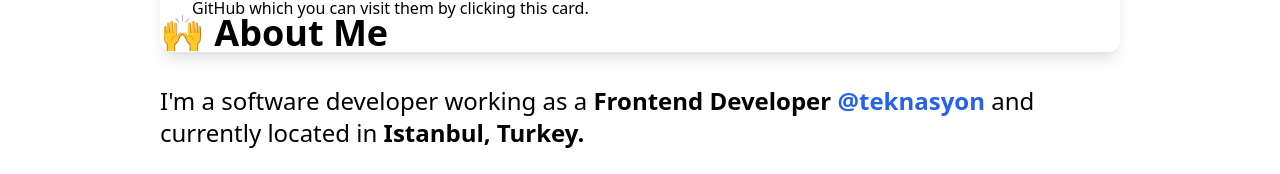
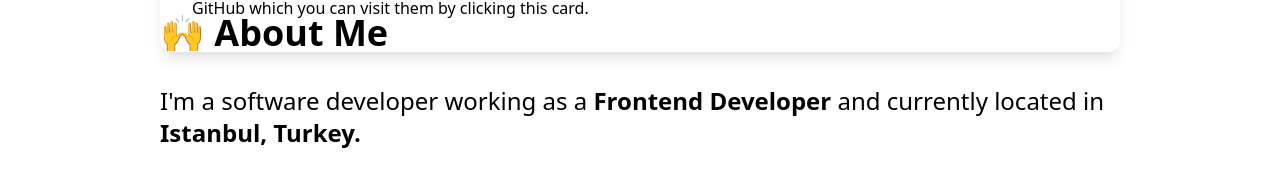
Before and after one commit to erenkulaksiz/erenk.dev, a Next.js app: page / in a window 1280 px wide. Shown: the part 1959-2133 px from the top of the page. Built offline with nearby package versions, Linux system fonts and the light colour scheme.

Commit message:
[fix] remove teknasyon

```diff
--- a/src/constants/index.js
+++ b/src/constants/index.js
@@ -12,8 +12,8 @@ export const constants = {
     landing: {
         title: "Hello, I'm Eren.",
         desc: "I'm a Frontend Developer",
-        descAttr: "@teknasyon",
-        descAttrLink: "https://teknasyon.com",
+        descAttr: "",
+        descAttrLink: "",
         githubURL: "https://github.com/erenkulaksiz",
         writerStrings: [
             `${writerHighlight("I am making projects")} since 2018`,
--- a/src/pages/index.js
+++ b/src/pages/index.js
@@ -261,11 +261,7 @@ const Landing = (props) => {
           <h1 className="text-2xl sm:text-4xl font-bold mb-4 sm:mb-8">🙌 About Me</h1>
           <div className="flex flex-col font-extralight gap-8 justify-center text-lg md:text-2xl">
             <p>
-              {`I'm a software developer working as a`} <b>Frontend Developer</b> <Link href="https://teknasyon.com" passHref>
-                <a className="text-blue-600 font-bold" target="_blank">
-                  @teknasyon
-                </a>
-              </Link> and currently located in <b>Istanbul, Turkey.</b>
+              {`I'm a software developer working as a`} <b>Frontend Developer</b> and currently located in <b>Istanbul, Turkey.</b>
             </p>
             <p>
               {`I've always loved visual stuff. I started off with doing motion graphics for various customers (you can checkout from my Behance) And i was interested into programming, which i was building`} <b>Windows Forms via VisualBasic and C#.</b> After sometime later, i started merging my design and programming skills together and i discovered <b>JavaScript</b> nearly 2 years ago.
```
